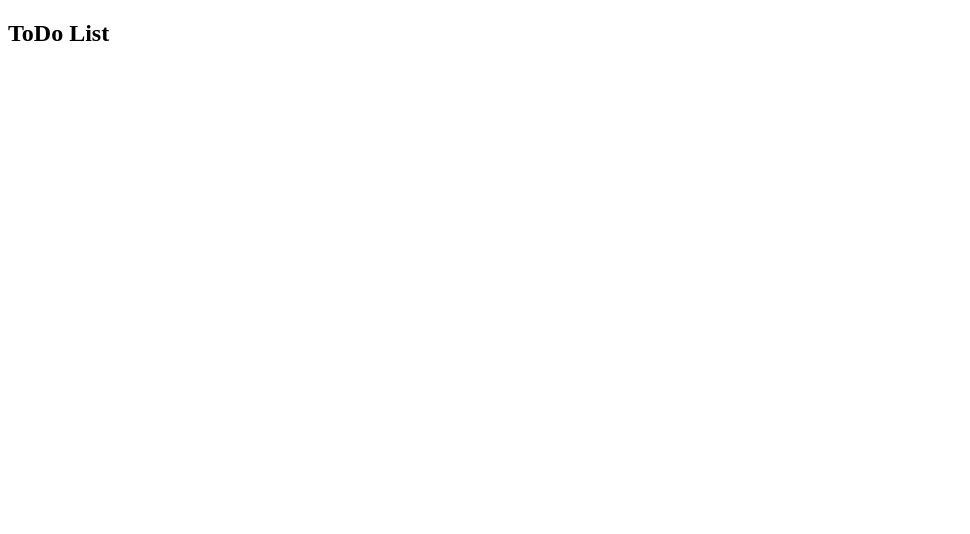
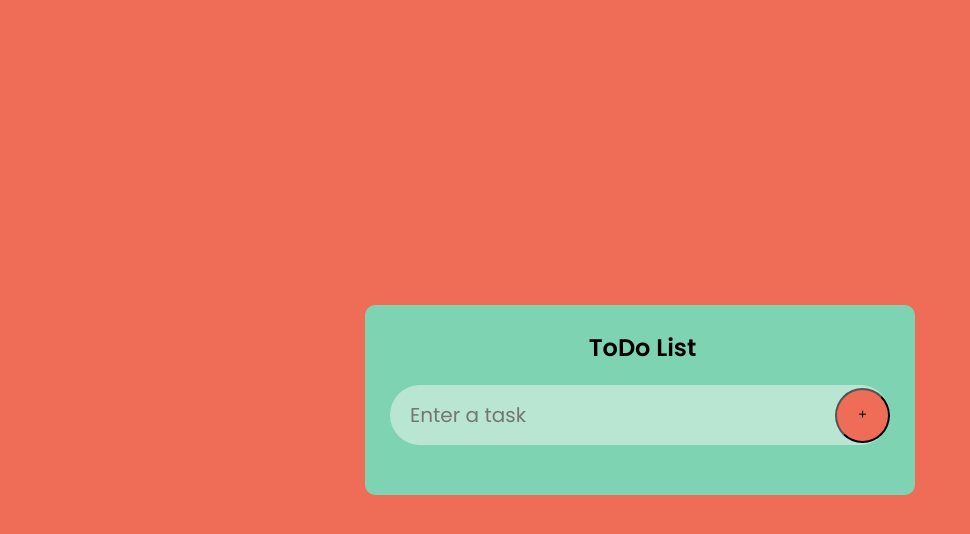
Before and after one commit to dancey-apple/website-todo-list, a website: page index.html in a window 1280 px wide. Shown: the whole page, without its empty margins (0-970 px from the left). Drawn offline with Linux system fonts and the light colour scheme.

Commit message:
first input - colors

```diff
--- a/index.html
+++ b/index.html
@@ -4,6 +4,7 @@
         <meta charset="utf-8">
         <meta name="viewport" content="width=device-width, initial-scale=1">
         <title>Website Todo List</title>
+        <link rel="stylesheet" type="text/css" href="style.css">
     </head>
     <body>
         <script type="text/javascript" src="script.js"></script>
@@ -12,6 +13,10 @@
             <div class="todo-header">
                 <h2>ToDo List</h2>
             </div>
+            <div class="todo-body">
+                <input type = "text" id = "task" placeholder = "Enter a task">
+                <button>+</button>
+            </div>
         </div>
     </body>
 </html>
--- a/style.css
+++ b/style.css
@@ -11,11 +11,12 @@ body{
     justify-content: center;
     align-items: center;
     min-height: 100vh;
-    background: #29003a;
+    background: #EF6C57;
+
 }
 
 .container{
-    background: #00fff2;
+    background: #7ED3B2;
     padding: 25px;
     width: 550px;
     border-radius: 10px;
@@ -28,3 +29,31 @@ body{
     padding-left: 5px;
     justify-content: center;
 }
+
+.todo-body{
+    display: flex;
+    align-items:center;
+    justify-content: space-between;
+    background: #B9E6D3;
+    border-radius: 30px;
+    padding-left: 20px;
+    margin-bottom: 25px;
+}
+
+.todo-body input{
+    flex: 1;
+    border: none;
+    outline: none;
+    background: transparent;
+    padding: 15px 0;
+    font-size: 20px;
+}
+
+.todo-body button{
+    background: #EF6C57;
+    cursor: pointer;
+    border-radius: 40px;
+    height: 55px;
+    width: 55px;
+    padding: 15px;
+}
```
